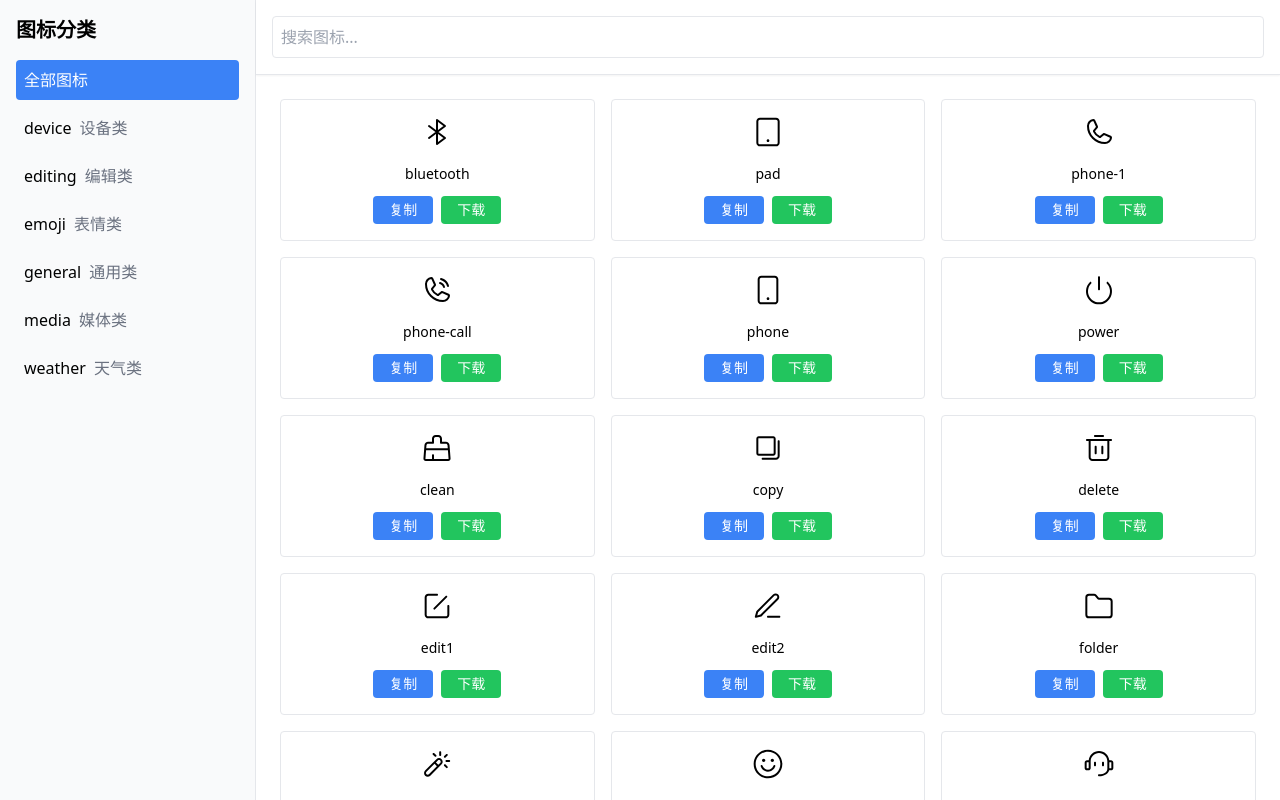
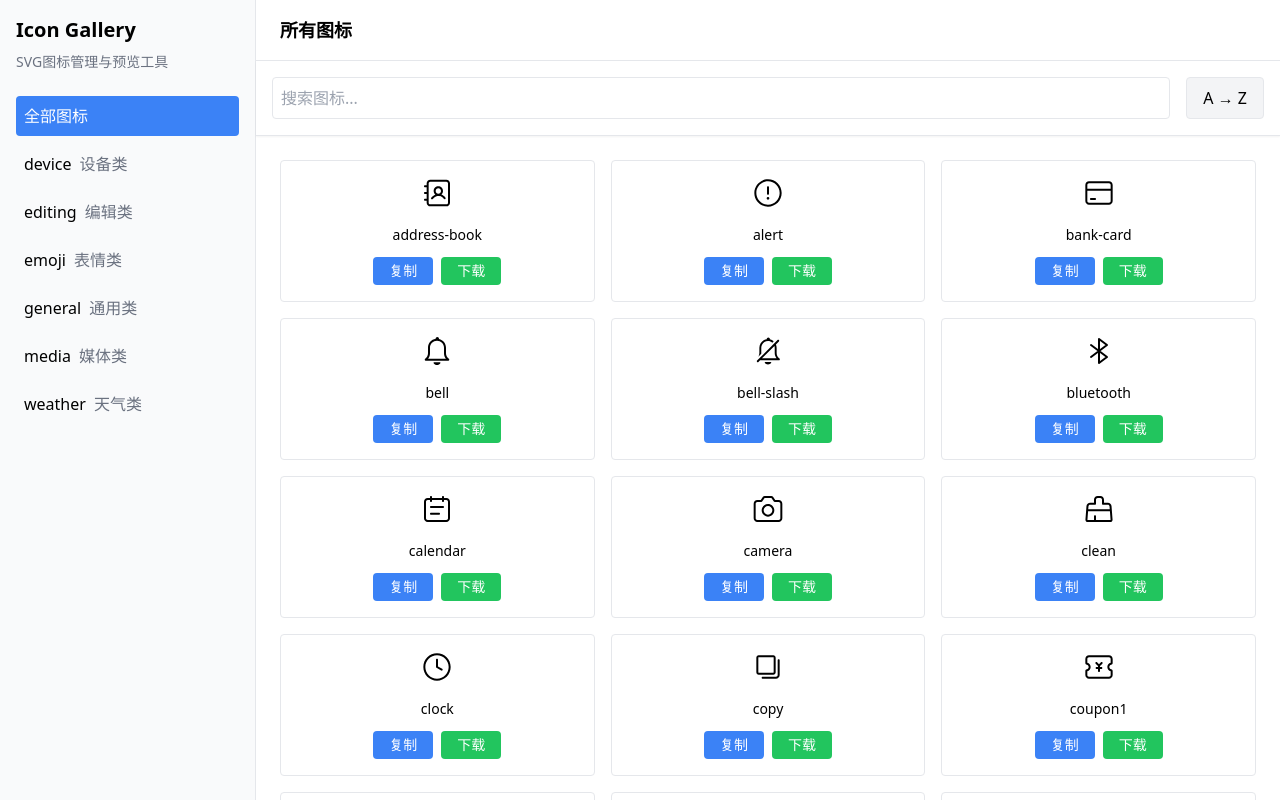
Before and after one commit to qsthhm/icon-gallery, a Next.js app: page / in a window 1280 px wide. Shown: the top 800 px of the page. Built offline with nearby package versions, Linux system fonts and the light colour scheme.

Commit message:
完善功能

```diff
--- a/src/app/page.js
+++ b/src/app/page.js
@@ -26,6 +26,7 @@ export default function Home() {
  const [searchTerm, setSearchTerm] = useState('')
  const [metadata, setMetadata] = useState({})
  const [toast, setToast] = useState({ visible: false, message: '' })
+ const [sortDirection, setSortDirection] = useState('asc')
 
  // 显示 Toast 的辅助函数
  const showToast = (message) => {
@@ -115,6 +116,22 @@ export default function Home() {
    }
  };
 
+ // 对分类进行排序
+ const sortedCategories = useMemo(() => {
+   if (!Array.isArray(categories)) return [];
+
+   return [...categories].sort((a, b) => {
+     const orderA = metadata[a]?.order || 0;
+     const orderB = metadata[b]?.order || 0;
+
+     // 优先按 order 排序
+     if (orderA !== orderB) return orderA - orderB;
+
+     // 其次按名称排序
+     return a.localeCompare(b);
+   });
+ }, [categories, metadata]);
+
  // 过滤图标
  const filteredIcons = useMemo(() => {
    if (!Array.isArray(icons)) return [];
@@ -140,11 +157,45 @@ export default function Home() {
    });
  }, [icons, metadata, searchTerm]);
 
+ // 对图标进行排序
+ const sortedAndFilteredIcons = useMemo(() => {
+   let result = [...filteredIcons];
+
+   if (sortDirection !== 'none') {
+     result.sort((a, b) => {
+       const nameA = a.name.replace('.svg', '').toLowerCase();
+       const nameB = b.name.replace('.svg', '').toLowerCase();
+       return sortDirection === 'asc'
+         ? nameA.localeCompare(nameB)
+         : nameB.localeCompare(nameA);
+     });
+   }
+
+   return result;
+ }, [filteredIcons, sortDirection]);
+
+ // 切换排序方向
+ const toggleSort = () => {
+   setSortDirection(current => {
+     switch (current) {
+       case 'none': return 'asc';
+       case 'asc': return 'desc';
+       case 'desc': return 'none';
+       default: return 'asc';
+     }
+   });
+ };
+
  return (
    <div className="flex min-h-screen">
      {/* 左侧目录 */}
      <aside className="w-64 bg-gray-50 p-4 border-r fixed h-screen overflow-y-auto">
-       <h2 className="text-xl font-bold mb-4">图标分类</h2>
+       <div className="mb-6">
+         <h1 className="text-xl font-bold">Icon Gallery</h1>
+         <p className="text-sm text-gray-500 mt-2">
+           SVG图标管理与预览工具
+         </p>
+       </div>
        {categories.length === 0 ? (
          <div className="text-center text-gray-500 py-8">
            暂无图标分类
@@ -159,7 +210,7 @@ export default function Home() {
            >
              全部图标
            </li>
-           {Array.isArray(categories) && categories.map(category => (
+           {sortedCategories.map(category => (
              <li
                key={category}
                className={`cursor-pointer p-2 rounded ${
@@ -181,25 +232,52 @@ export default function Home() {
 
      {/* 主内容区 */}
      <main className="flex-1 ml-64">
-       {/* 搜索框 - 固定在顶部 */}
+       {/* 标题和描述 */}
+       <div className="bg-white border-b px-6 py-4">
+         <h2 className="text-lg font-semibold">
+           {currentCategory === 'all'
+             ? '所有图标'
+             : metadata[currentCategory]?.categoryName || currentCategory}
+         </h2>
+         {currentCategory !== 'all' && metadata[currentCategory]?.description && (
+           <p className="text-sm text-gray-500 mt-1">
+             {metadata[currentCategory].description}
+           </p>
+         )}
+       </div>
+
+       {/* 搜索栏和排序按钮 */}
        <div className="sticky top-0 bg-white z-10 p-4 border-b shadow-sm">
+         <div className="flex gap-4">
            <input
              type="text"
              placeholder="搜索图标..."
-           className="w-full p-2 border rounded"
+             className="flex-1 p-2 border rounded"
              value={searchTerm}
              onChange={(e) => setSearchTerm(e.target.value)}
            />
+           <button
+             onClick={toggleSort}
+             className={`px-4 py-2 border rounded hover:bg-gray-50 ${
+               sortDirection !== 'none' ? 'bg-gray-100' : ''
+             }`}
+             title="切换排序方式"
+           >
+             {sortDirection === 'none' && '排序'}
+             {sortDirection === 'asc' && 'A → Z'}
+             {sortDirection === 'desc' && 'Z → A'}
+           </button>
+         </div>
        </div>
 
        {/* 图标网格 */}
        <div className="p-6 grid grid-cols-1 md:grid-cols-2 lg:grid-cols-3 gap-4">
-         {filteredIcons.length === 0 ? (
+         {sortedAndFilteredIcons.length === 0 ? (
            <div className="col-span-full text-center text-gray-500 py-12">
              {searchTerm ? '没有找到匹配的图标' : '暂无图标'}
            </div>
          ) : (
-           filteredIcons.map((icon, index) => {
+           sortedAndFilteredIcons.map((icon, index) => {
              const iconName = icon.name.replace('.svg', '');
              const categoryMeta = metadata[icon.category] || {};
              const iconMeta = categoryMeta.icons?.[iconName] || {};
```
Also changed, not shown: src/types/metadata.ts (added, +25 -0 lines). Lines whose indentation alone changed are shown as unchanged.
